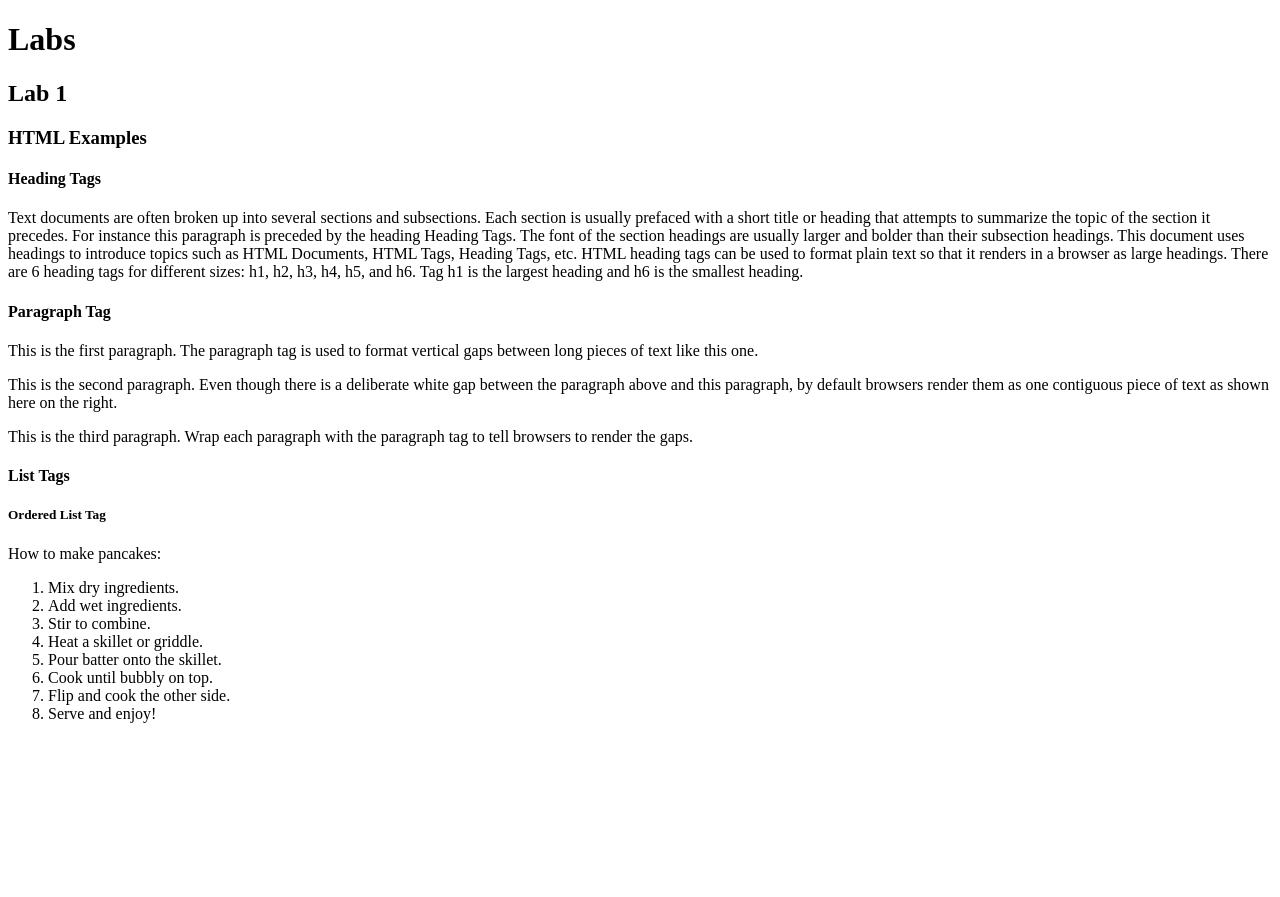
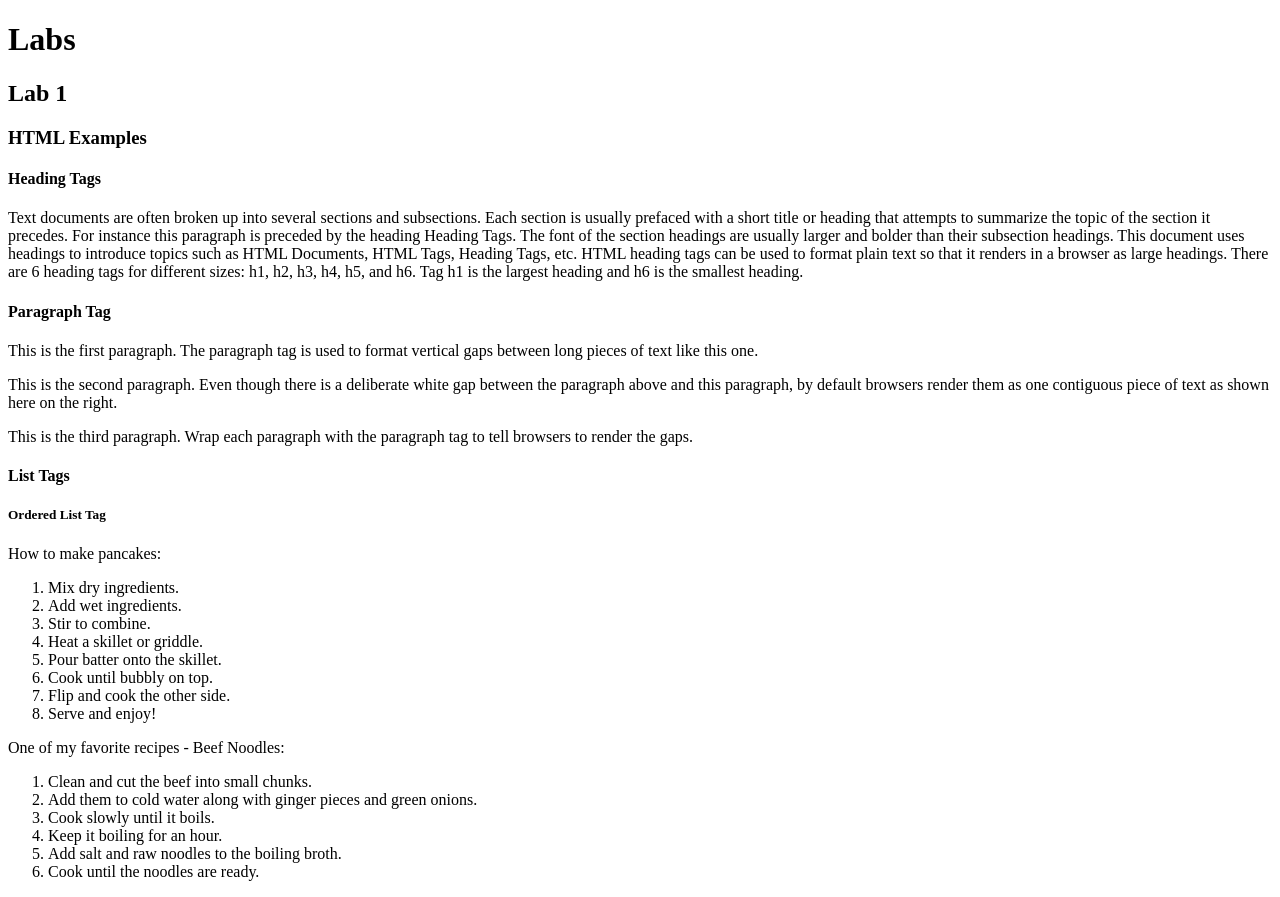
Before and after one commit to EthanLawyer/kanbas-react-web-app, a React (Create React App) app: page / in a window 1280 px wide. Before the commit the page ends 800 px from the top, so only its background shows below. Built offline with nearby package versions, Linux system fonts and the light colour scheme.

Commit message:
Added my favorite recipe as an ordered list element

```diff
--- a/src/Labs/Lab1/index.tsx
+++ b/src/Labs/Lab1/index.tsx
@@ -46,6 +46,16 @@ export default function Lab1() {
                     <li>Serve and enjoy!</li>
                 </ol>
 
+                One of my favorite recipes - Beef Noodles:
+                <ol id="wd-your-favorite-recipe">
+                    <li>Clean and cut the beef into small chunks.</li>
+                    <li>Add them to cold water along with ginger pieces and green onions.</li>
+                    <li>Cook slowly until it boils.</li>
+                    <li>Keep it boiling for an hour.</li>
+                    <li>Add salt and raw noodles to the boiling broth.</li>
+                    <li>Cook until the noodles are ready.</li>
+                </ol>
+
             </div>
         </div>
     );
```
